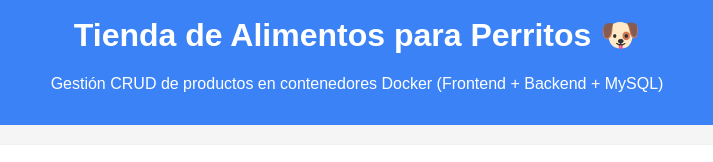
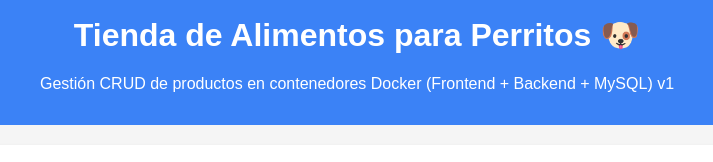
Before and after one commit to lucasfrrada/tienda-perritos-eks, a plain HTML site: page frontend/index.html in a window 1280 px wide. Shown: the top 162 px of the page, 283-996 px from the left. Drawn offline with Linux system fonts and the light colour scheme; no server answers.

Commit message:
test workflows eks

```diff
--- a/frontend/index.html
+++ b/frontend/index.html
@@ -95,7 +95,7 @@
 <body>
   <header>
     <h1>Tienda de Alimentos para Perritos &#128054;</h1>
-    <p>Gestión CRUD de productos en contenedores Docker (Frontend + Backend + MySQL)</p>
+    <p>Gestión CRUD de productos en contenedores Docker (Frontend + Backend + MySQL) v1</p>
   </header>
   <main>
     <section>
```
